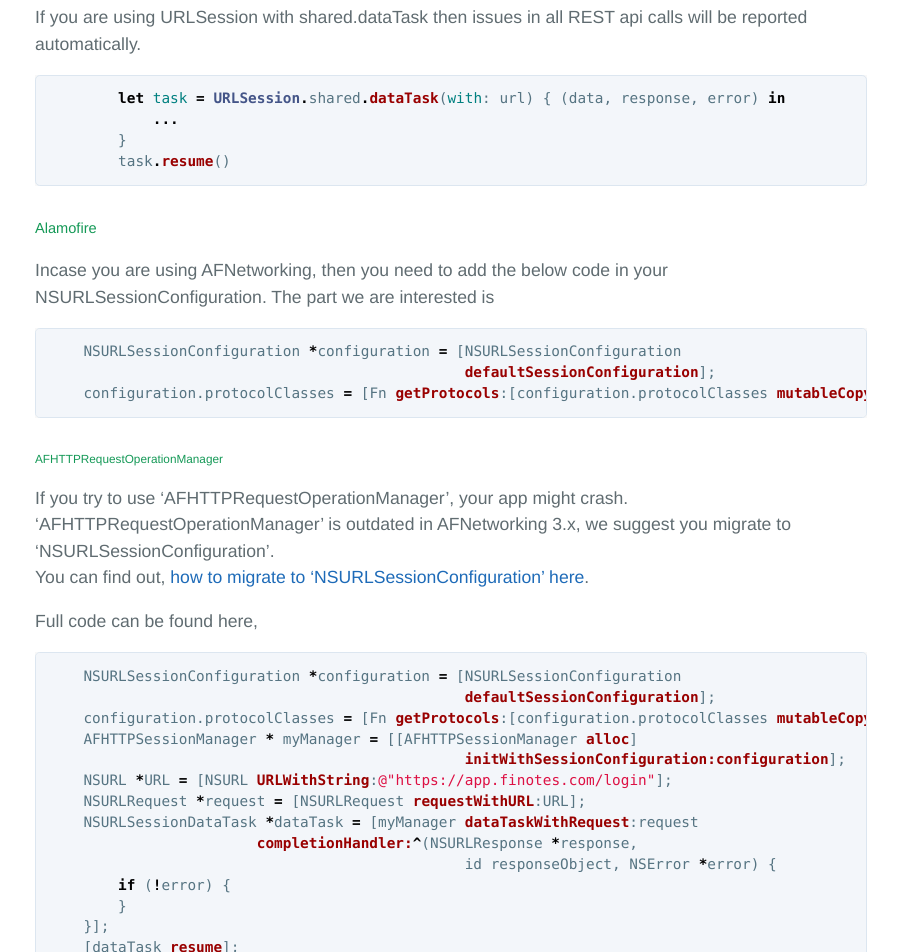
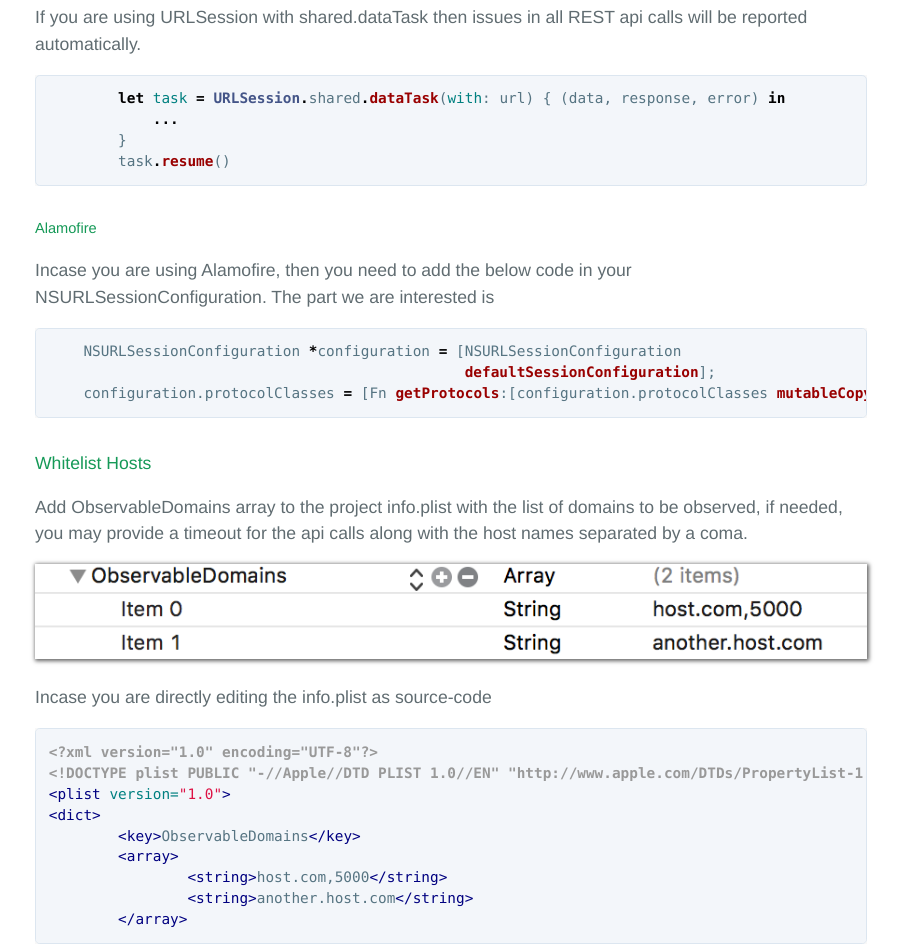
Before and after one commit to finotes/finotes.github.io, a Jekyll site: the page built from _posts/2018-02-02-swift-docs.md, in a window 1280 px wide and 1400 px high, scrolled down 3503 px. Shown: the top 952 px of the window, without its empty margins (189-1092 px from the left). Built offline with Jekyll 4.4.1, drawn with Linux system fonts in a browser that asks for light colours; some web fonts are replaced; some of the changed text lies outside the part shown.

Commit message:
Update 2018-02-02-swift-docs.md

````diff
--- a/_posts/2018-02-02-swift-docs.md
+++ b/_posts/2018-02-02-swift-docs.md
@@ -136,7 +136,7 @@ If you are using URLSession with shared.dataTask then issues in all REST api cal
 ```
 
 ##### Alamofire
-Incase you are using AFNetworking, then you need to add the below code in your NSURLSessionConfiguration.
+Incase you are using Alamofire, then you need to add the below code in your NSURLSessionConfiguration.
 The part we are interested is
 ```objc
     NSURLSessionConfiguration *configuration = [NSURLSessionConfiguration
@@ -144,35 +144,10 @@ The part we are interested is
     configuration.protocolClasses = [Fn getProtocols:[configuration.protocolClasses mutableCopy] ];
 ```
 
-###### AFHTTPRequestOperationManager
-If you try to use 'AFHTTPRequestOperationManager', your app might crash.
-'AFHTTPRequestOperationManager' is outdated in AFNetworking 3.x, we suggest you migrate to 'NSURLSessionConfiguration'.
-You can find out, [how to migrate to 'NSURLSessionConfiguration' here](https://github.com/AFNetworking/AFNetworking/wiki/AFNetworking-3.0-Migration-Guide).
-
-
-Full code can be found here,
-
-```objc
-    NSURLSessionConfiguration *configuration = [NSURLSessionConfiguration
-    						defaultSessionConfiguration];
-    configuration.protocolClasses = [Fn getProtocols:[configuration.protocolClasses mutableCopy] ];
-    AFHTTPSessionManager * myManager = [[AFHTTPSessionManager alloc]
-    						initWithSessionConfiguration:configuration];
-    NSURL *URL = [NSURL URLWithString:@"https://app.finotes.com/login"];
-    NSURLRequest *request = [NSURLRequest requestWithURL:URL];
-    NSURLSessionDataTask *dataTask = [myManager dataTaskWithRequest:request
-    			completionHandler:^(NSURLResponse *response,
-						id responseObject, NSError *error) {
-        if (!error) {
-        }
-    }];
-    [dataTask resume];
-```
-
 #### Whitelist Hosts
 Add ObservableDomains array to the project info.plist with the list of domains to be observed, if needed, you may provide a timeout for the api calls along with the host names separated by a coma.
 
-![Info.plist observable domains](/Screen%20Shot%202018-01-15%20at%209.12.54%20PM.png)
+![Info.plist observable domains](/Screen%20Shot%202018-02-02%20at%2011.06.25%20AM.png)
 
 Incase you are directly editing the info.plist as source-code
 
@@ -183,8 +158,8 @@ Incase you are directly editing the info.plist as source-code
 <dict>
 	<key>ObservableDomains</key>
 	<array>
-		<string>https://host.com,5000</string>
-		<string>http://another.host.com</string>
+		<string>host.com,5000</string>
+		<string>another.host.com</string>
 	</array>
 ```
 
````
